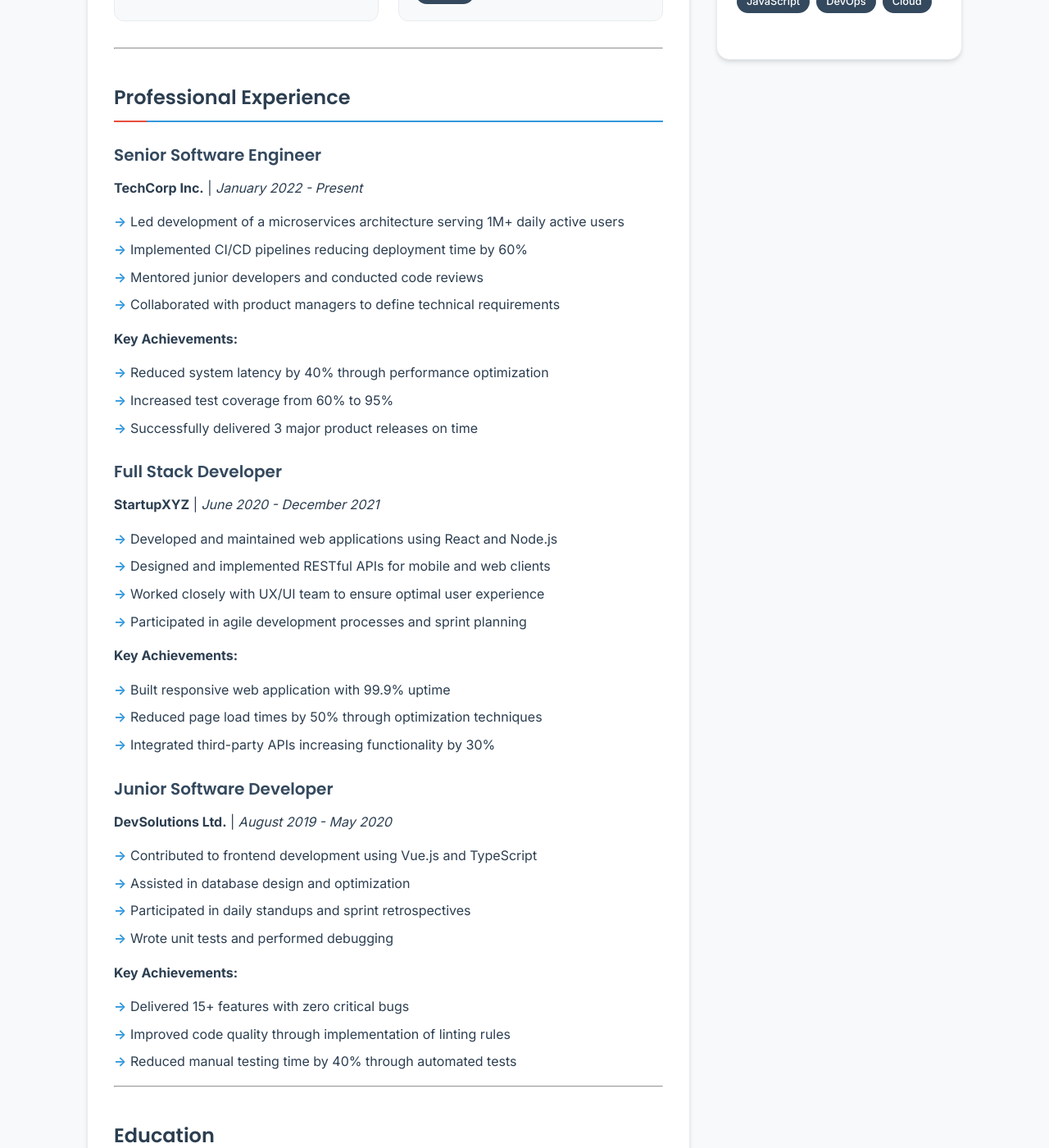
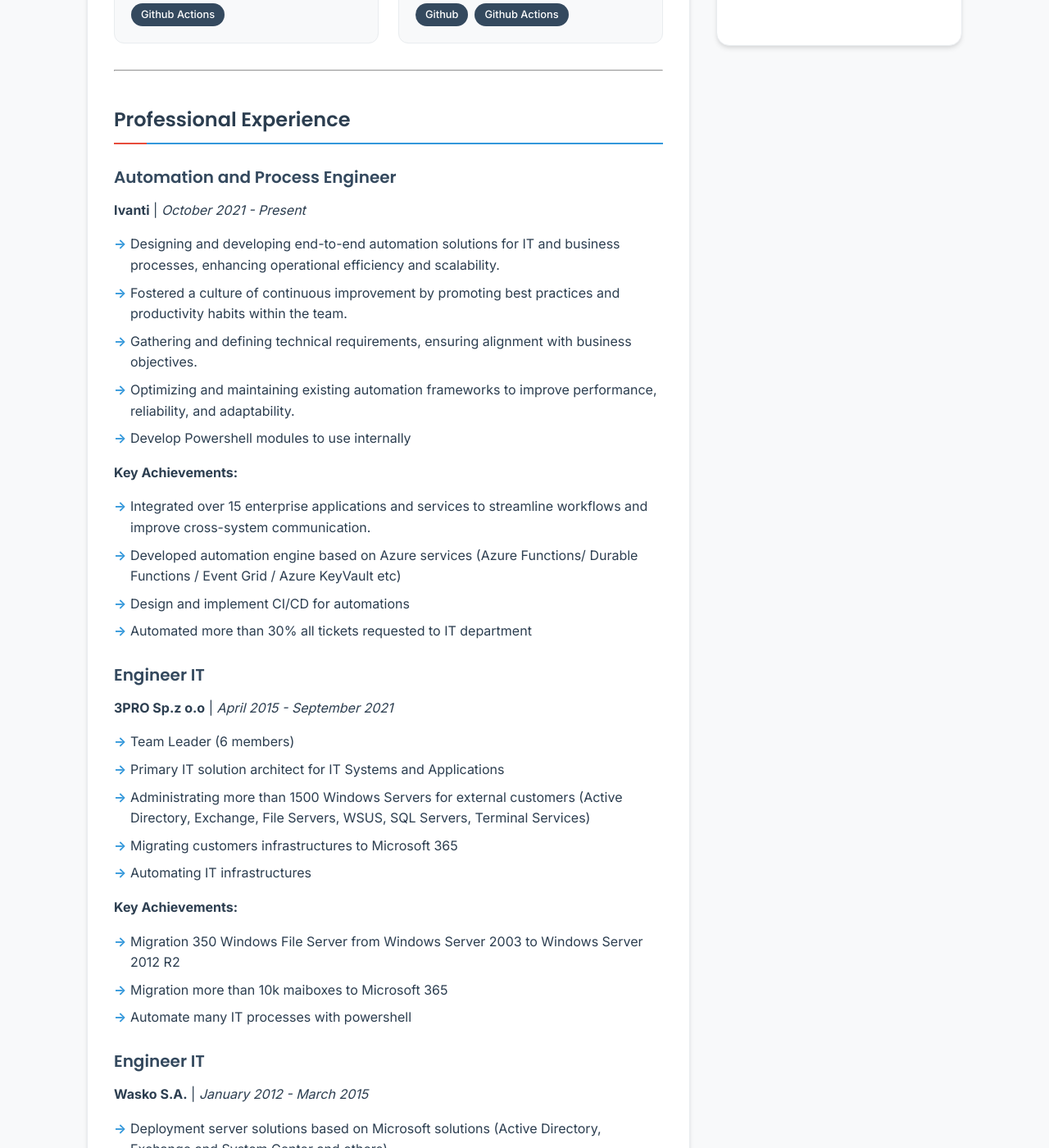
Before and after one commit to PoshlandPro/CV, a Jekyll site: the page built from cv.md, in a window 1280 px wide and 1400 px high, scrolled down 1060 px. Shown: the whole window at 82% size. Built offline with Jekyll 4.4.1, drawn with Linux system fonts in a browser that asks for light colours; our own code applies the rules of GitHub Pages for plain Markdown files; some of the changed text lies outside the part shown.

Commit message:
✨ Update CV layout and content for improved personalization and clarity

```diff
--- a/_layouts/cv.html
+++ b/_layouts/cv.html
@@ -23,16 +23,16 @@
         <header class="cv-header">
             <div class="header-content">
                 <div class="header-title">
-                    <h1>{{ site.title | default: "Professional CV" }}</h1>
-                    <div class="header-subtitle">Modern • Professional • Responsive</div>
+                    <h1>{{ site.title | default: "Professional CV 123" }}</h1>
+                    <!-- <div class="header-subtitle">Modern • Professional • Responsive</div> -->
                 </div>
                 <div class="header-actions">
                     <button onclick="window.print()" class="btn print-btn">
                         📄 Print / PDF
                     </button>
-                    <a href="{{ site.repository | default: 'PoshlandPro/CV' | prepend: 'https://github.com/' }}" class="btn github-link" target="_blank">
+                    <!-- <a href="{{ site.repository | default: 'PoshlandPro/CV' | prepend: 'https://github.com/' }}" class="btn github-link" target="_blank">
                         🔗 GitHub
-                    </a>
+                    </a> -->
                 </div>
             </div>
         </header>
@@ -77,10 +77,6 @@
                         <span>English</span>
                         <span class="language-level">Professional</span>
                     </div>
-                    <div class="language-item">
-                        <span>German</span>
-                        <span class="language-level">Basic</span>
-                    </div>
                 </div>
 
                 <!-- Key Skills -->
@@ -88,11 +84,12 @@
                     <h3>Core Competencies</h3>
                     <div class="skill-tags">
                         <span class="skill-tag">PowerShell</span>
-                        <span class="skill-tag">Azure</span>
-                        <span class="skill-tag">C#</span>
-                        <span class="skill-tag">JavaScript</span>
-                        <span class="skill-tag">DevOps</span>
-                        <span class="skill-tag">Cloud</span>
+                        <span class="skill-tag">Microsoft 365</span>
+                        <span class="skill-tag">Active Directory</span>
+                        <span class="skill-tag">Entra ID</span>
+                        <span class="skill-tag">Exchange</span>
+                        <span class="skill-tag">Power Platform</span>
+                        <span class="skill-tag">Docker</span>
                     </div>
                 </div>
             </aside>
--- a/cv.md
+++ b/cv.md
@@ -2,64 +2,63 @@
 **Automation Engineer | Full Stack Developer**
 
 📧 kontakt@damiangarbus.pl | 📱 +48 503 750 572
-🌐 [LinkedIn](https://www.linkedin.com/in/damiangarbus/) | [PoshlandPRO](https://poshland.pro)
-📍 Warsaw, Poland
+📍 Warsaw, Poland |
 
----
+
 
 ## Professional Summary
 
 Creative and responsible Microsoft technologies engineer with a strong focus on automation and scripting, particularly in PowerShell. Passionate about continuous learning and gaining hands-on experience in IT environments. Dedicated to delivering efficient, scalable solutions that support business processes.
 
----
+
+
+
+
 
 ## Technical Skills
 
 <div class="skills-grid">
   <div class="skill-category">
-    <h4>Programming Languages</h4>
+    <h4>Cloud Technologies</h4>
     <div class="skill-tags">
-      <span class="skill-tag">C#</span>
-      <span class="skill-tag">PowerShell</span>
-      <span class="skill-tag">JavaScript</span>
-      <span class="skill-tag">TypeScript</span>
-      <span class="skill-tag">Python</span>
-      <span class="skill-tag">Java</span>
+      <span class="skill-tag">Azure</span>
+      <span class="skill-tag">Azure Function</span>
+      <span class="skill-tag">Microsoft 365</span>
+      <span class="skill-tag">Exchange Online</span>
+      <span class="skill-tag">SharePoint</span>
+      <span class="skill-tag">Power Platform</span>
+      <span class="skill-tag">Azure Automation</span>
+       <span class="skill-tag">Azure DevOps</span>
     </div>
   </div>
 
   <div class="skill-category">
-    <h4>Microsoft Technologies</h4>
+    <h4>On-Premises Technologies</h4>
     <div class="skill-tags">
-      <span class="skill-tag">.NET Core</span>
-      <span class="skill-tag">Azure</span>
-      <span class="skill-tag">Microsoft 365</span>
-      <span class="skill-tag">SharePoint</span>
-      <span class="skill-tag">Power Platform</span>
+      <span class="skill-tag">Active Directory</span>
+      <span class="skill-tag">Exchange</span>
+      <span class="skill-tag">File Server</span>
+      <span class="skill-tag">SQL Server</span>
+      <span class="skill-tag">WSUS</span>
     </div>
   </div>
-
   <div class="skill-category">
-    <h4>Frontend Technologies</h4>
+    <h4>DevOps</h4>
     <div class="skill-tags">
-      <span class="skill-tag">React</span>
-      <span class="skill-tag">Vue.js</span>
-      <span class="skill-tag">Angular</span>
-      <span class="skill-tag">HTML5</span>
-      <span class="skill-tag">CSS3</span>
-      <span class="skill-tag">SASS</span>
+      <span class="skill-tag">PowerShell</span>
+      <span class="skill-tag">Python</span>
+      <span class="skill-tag">Azure DevOps</span>
+      <span class="skill-tag">Github</span>
+      <span class="skill-tag">Github Actions</span>
     </div>
   </div>
-
   <div class="skill-category">
-    <h4>Cloud & DevOps</h4>
+    <h4>Other</h4>
     <div class="skill-tags">
-      <span class="skill-tag">Azure DevOps</span>
-      <span class="skill-tag">Docker</span>
-      <span class="skill-tag">Kubernetes</span>
-      <span class="skill-tag">CI/CD</span>
-      <span class="skill-tag">Terraform</span>
-      <span class="skill-tag">Jenkins</span>
+      <span class="skill-tag">Ivanti Neurons for ITSM</span>
+      <span class="skill-tag">Manage Engine Service Desk Plus</span>
+      <span class="skill-tag">Github</span>
+      <span class="skill-tag">Github Actions</span>
     </div>
   </div>
 </div>
@@ -68,101 +67,185 @@ Creative and responsible Microsoft technologies engineer with a strong focus on
 
 ## Professional Experience
 
-### Senior Software Engineer
-**TechCorp Inc.** | *January 2022 - Present*
+### Automation and Process Engineer
+**Ivanti** | *October 2021 - Present*
 
-- Led development of a microservices architecture serving 1M+ daily active users
-- Implemented CI/CD pipelines reducing deployment time by 60%
-- Mentored junior developers and conducted code reviews
-- Collaborated with product managers to define technical requirements
+- Designing and developing end-to-end automation solutions for IT and business processes, enhancing operational efficiency and scalability.
+- Fostered a culture of continuous improvement by promoting best practices and productivity habits within the team.
+- Gathering and defining technical requirements, ensuring alignment with business objectives.
+- Optimizing and maintaining existing automation frameworks to improve performance, reliability, and adaptability.
+- Develop Powershell modules to use internally
 
 **Key Achievements:**
-- Reduced system latency by 40% through performance optimization
-- Increased test coverage from 60% to 95%
-- Successfully delivered 3 major product releases on time
+- Integrated over 15 enterprise applications and services to streamline workflows and improve cross-system communication.
+- Developed automation engine based on Azure services (Azure Functions/ Durable Functions / Event Grid / Azure KeyVault etc)
+- Design and implement CI/CD for automations
+- Automated more than 30% all tickets requested to IT department
 
-### Full Stack Developer
-**StartupXYZ** | *June 2020 - December 2021*
 
-- Developed and maintained web applications using React and Node.js
-- Designed and implemented RESTful APIs for mobile and web clients
-- Worked closely with UX/UI team to ensure optimal user experience
-- Participated in agile development processes and sprint planning
+### Engineer IT
+**3PRO Sp.z o.o** | *April 2015 - September 2021*
+
+- Team Leader (6 members)
+- Primary IT solution architect for IT Systems and Applications
+- Administrating more than 1500 Windows Servers for external customers (Active Directory, Exchange, File Servers, WSUS, SQL Servers, Terminal Services)
+- Migrating customers infrastructures to Microsoft 365
+- Automating IT infrastructures
 
 **Key Achievements:**
-- Built responsive web application with 99.9% uptime
-- Reduced page load times by 50% through optimization techniques
-- Integrated third-party APIs increasing functionality by 30%
+- Migration 350 Windows File Server from Windows Server 2003 to Windows Server 2012 R2
+- Migration more than 10k maiboxes to Microsoft 365
+- Automate many IT processes with powershell
 
-### Junior Software Developer
-**DevSolutions Ltd.** | *August 2019 - May 2020*
 
-- Contributed to frontend development using Vue.js and TypeScript
-- Assisted in database design and optimization
-- Participated in daily standups and sprint retrospectives
-- Wrote unit tests and performed debugging
+### Engineer IT
+**Wasko S.A.** | *January 2012 - March 2015*
 
-**Key Achievements:**
-- Delivered 15+ features with zero critical bugs
-- Improved code quality through implementation of linting rules
-- Reduced manual testing time by 40% through automated tests
+- Deployment server solutions based on Microsoft solutions (Active Directory, Exchange and System Center and others)
+- VMware vSphere administration ( 2 clusters and 250 VMs)
+- Automating vSphere solution based on Powershell and PowerCli module
+- Automating business processes with Powershell
+
+
+
+### IT Administrator
+**Teleperformance** | *June 2010 - December 2011*
+
+- Active Directory administration
+- Call Center system administration
+- Helpdesk
+- Workstations deployment
+
 
 ---
 
 ## Education
 
-### Bachelor of Science in Computer Science
-**University of Technology** | *2015 - 2019*
-- **GPA:** 3.8/4.0
-- **Relevant Coursework:** Data Structures, Algorithms, Software Engineering, Database Systems
-- **Honors:** Dean's List (6 semesters)
+### Engineering Studies With Specialization In Computer Networks
+**European College Information and Economic in Warsaw** | *2015 - 2019*
+
 
 ---
 
 ## Certifications
 
-- **AWS Certified Solutions Architect - Associate** | *2023*
-- **Google Cloud Professional Cloud Architect** | *2022*
-- **Certified Scrum Master (CSM)** | *2021*
+- **AI_Devs3** | *2025* | [See certificate](https://credsverse.com/credentials/3ef58049-6abc-4f47-a7e1-1f5f68591d3b)
 
 ---
 
 ## Projects
+### Computer Accessories request
+**Technologies** Powershell, ITSM, External Vendor
+- **Overview** This automation streamlines the process of requesting computer accessories for total ammount up to $1k (e.g., monitors, keyboards, mice) through the ITSM system.
 
-### PowerShell Automation Suite
-**Technologies:** PowerShell, Azure, Microsoft Graph API
-- Created comprehensive automation tools for Microsoft 365 administration
-- Developed custom modules for user provisioning and compliance reporting
-- [View Project](https://github.com/damiangarbus/automation-suite)
+- **Process Flow:**
+- Users submit accessory requests via the ITSM portal, specifying the required items and delivery address.
+- The automation validates the request and forwards the order details directly to the external vendor for fulfillment.
 
-### E-Commerce Platform
-**Technologies:** React, Node.js, MongoDB, AWS
-- Built full-stack e-commerce platform with payment integration
-- Implemented real-time inventory management system
-- [View Project](https://github.com/damiangarbus/ecommerce-platform)
+- **Benefits:**
+- Reduces manual processing time by Helpdesk team
+- Ensures accurate and timely order placement
+- Enhances user experience through a simplified request workflow
 
-### Task Management API
-**Technologies:** Python, FastAPI, PostgreSQL, Docker
-- Developed RESTful API for task management with user authentication
-- Implemented comprehensive testing suite with 95% coverage
-- [View Project](https://github.com/damiangarbus/task-api)
+### Purchase Requsition autoamtion process
+**Technologies** Powershell, ITSM, SAP
+- **Overview:** This automation facilitates the end-to-end handling of purchase requisition requests submitted through the ITSM system, ensuring seamless integration with SAP for purchase order generation.
+- **Process Flow:**
+- A new purchase requisition is initiated by the requester via the ITSM portal.
+- The approval workflow is dynamically determined based on the associated cost center and the total requested amount.
+- The approval matrix is continuously synchronized with the HR system to ensure up-to-date approver data.
+- Once the request is approved, the relevant data is automatically transmitted to SAP, where a Purchase Order (PO) document is generated.
+
+- **Key Benefits:**
+- Eliminates manual intervention and reduces processing time
+- Ensures compliance with organizational approval policies
+- Maintains data accuracy through real-time synchronization
+- Enhances traceability and audit readiness_
+
+### Automated Github repository creation
+**Technologies** Powershell, ITSM, Github
+- **Overview:** This automation facilitates the streamlined creation of GitHub repositories within organizational accounts through ITSM ticketing.
+- **Process Flow:**
+- Engineers initiate a request by submitting a ticket via the ITSM system, specifying the desired repository name and details.
+- Designated approvers can review the request, with options to approve, deny, or suggest an alternative repository name.
+- Upon approval, the automation:
+- Creates the repository in the appropriate GitHub organization
+- Assigns permissions to specified GitHub Teams
+- Updates custom metadata or properties as required
+
+- **Benefits:**
+- Ensures governance and naming standards are enforced
+- Reduces manual effort and turnaround time
+- Enhances collaboration through automated team access provisioning
+
+### Ivanti Neurons for ITSM and Azure Devops Integration
+**Technologies** Powershell, ITSM, Azure DevOps
+- Design and build unify integration which supports many templates depends on use case
+- User can user dedicated button that allowing him convert ITSM ticket to Azure Devops
+- Solution supports many ADO projects adn many workitem types
+
+### Onboarding and Offboarding Automations
+**Technologies:** Powershell, AD, Exchange, ITSM, Workday, Identity Director,
+- Design end-to-end process
+- Preparing and maintaining automations for syncing new hires from Workday
+- Onboard new hires in downstream systems
+- Sending Welcome email
+- Creating onboarding tickets
+
+
+### Migration 2000 mailboxes from on-prem Microsoft Exchange to Exchange Online (Microsoft 365)
+**Technologies:** Microsoft Exchange, Microsoft 365, Active Directory
+- Primary Architect in migration to Microsoft 365
+- Designed and implement hybrid solution
+- Implemented AD Connect
+- Migrate 2k mailboxes and support end users while if some issue occured
+- Preparing powershell scripts for automating migration and reporting processes
+- Automating license administration processes
+- Securing Office365 tenant with additional license like EMS E3, Office365 ATP, Azure Conditional Access, Azure ATP
+
+
+### HR System and Active Directory Synchronization (Powershell)
+**Technologies:** PowerShell, Active Directory, TetaHRM
+- One-Way Synchronization from HR system to AD
+- Read Employee Data and put them to the Active Directory Users (Job positions, managers, Llcations and so on)
+- Extend Active Directory Schema for additional user atributes for vacation dates
+
+
+### Migration 12000 mailboxes from on-prem Microsoft Exchange to Exchange Online (Microsoft 365)
+**Technologies:** Microsoft Exchange, Microsoft 365, Active Directory
+- Primary Architect in migration to Microsoft 365
+- Designed and implement hybrid solution
+- Implemented AD Connect
+- Migrate 11k mailboxes and support end users while if some issue occured
+
+### Migration of Windows Server 2003 to 2012 R2 version
+**Technologies:** Windows Server, Active Directory
+- Install and promote 300+ domain controlers
+- Upgrade Active Directory Forest and Domain Level
+- Reorganize DNS servers
+- Migrate DHCP Servers
+- Depromote old domain controlers
+
+### Migration 350 Windws File Servers in 340 locations
+**Technologies:** Windows File Server, Powershell
+- Design process and schedule to decrease down time during migration
+- Developed automation to decrease time needed to complete migration
+
 
 ---
 
 ## Languages
 
-- **English:** Native
-- **Spanish:** Conversational
-- **French:** Basic
+- **Polish:** Native
+- **English:** Professional
 
 ---
 
 ## Interests
 
-- Open Source Contributions
 - Technical Blogging
-- Photography
-- Hiking and Outdoor Activities
+- Table Tennis
+- Football
 
 ---
 
```
Also changed, not shown: index.md (+3 -3 lines).
